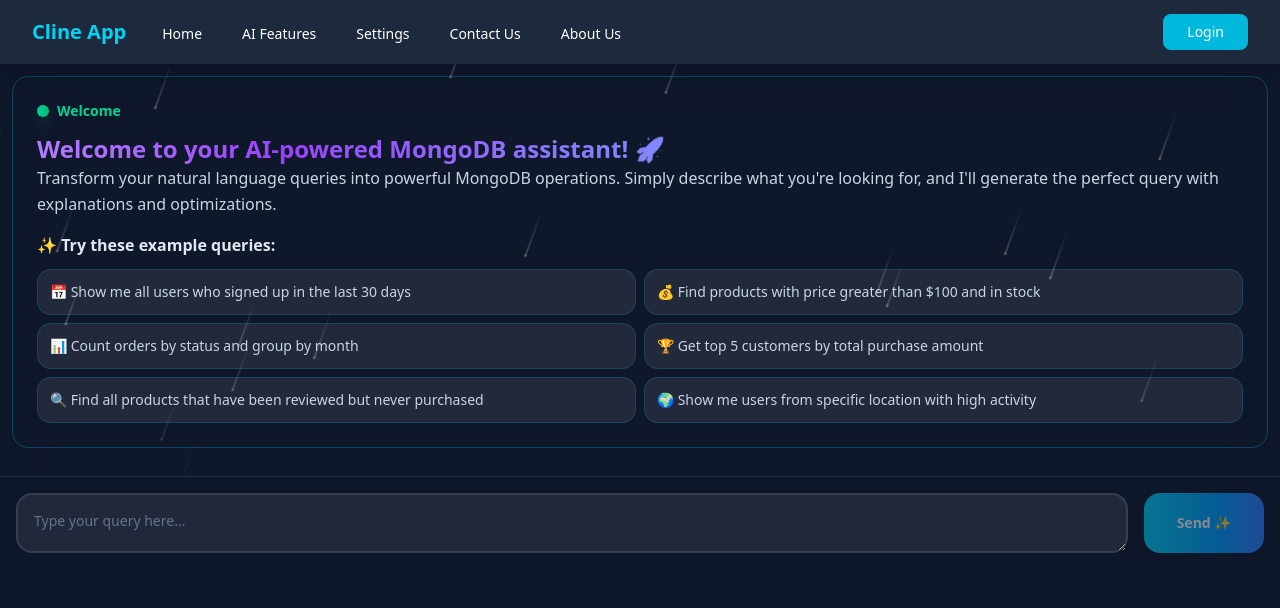
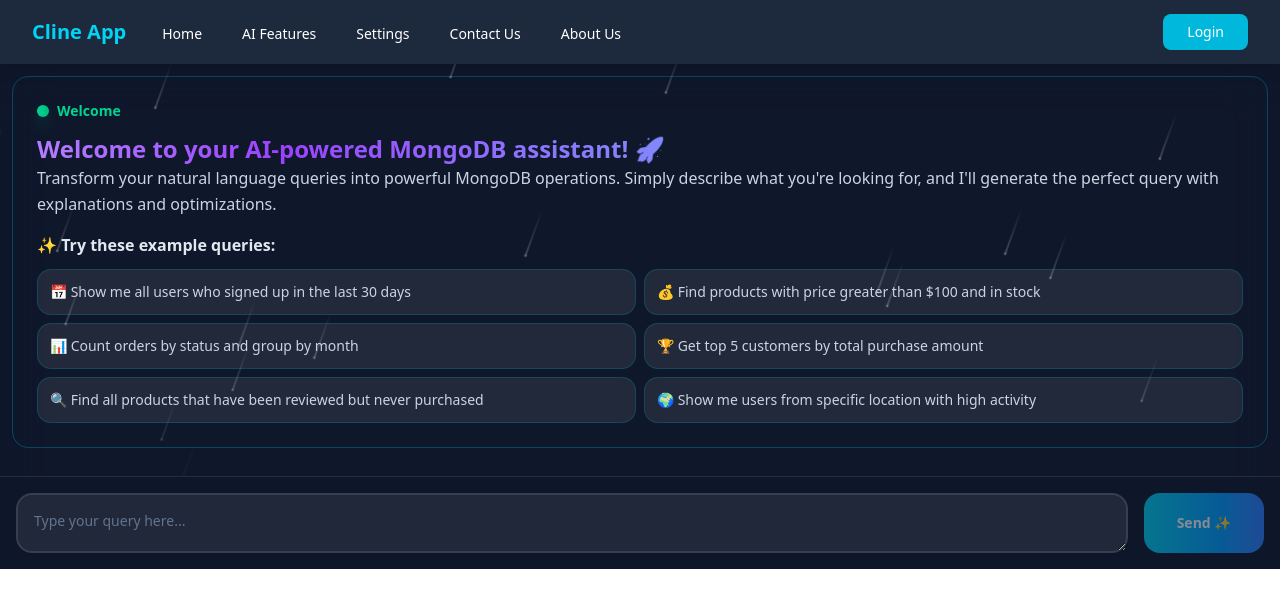
Before and after one commit to AlishaQuaser/ai-app-web, a Next.js app: page /ai-features in a window 1280 px wide. Shown: the top 608 px of the page. Built offline with nearby package versions, Linux system fonts and the light colour scheme.

Commit message:
add files

```diff
--- a/src/app/ai-features/page.tsx
+++ b/src/app/ai-features/page.tsx
@@ -3,7 +3,7 @@ import MongoDBAIAssistant from '@/components/MongoDBAIAssistant';
 
 export default function AIFeatures() {
   return (
-    <main className="min-h-screen bg-slate-900">
+    <main className="overflow-hidden bg-slate-900">
       <MongoDBAIAssistant />
     </main>
   );
```
